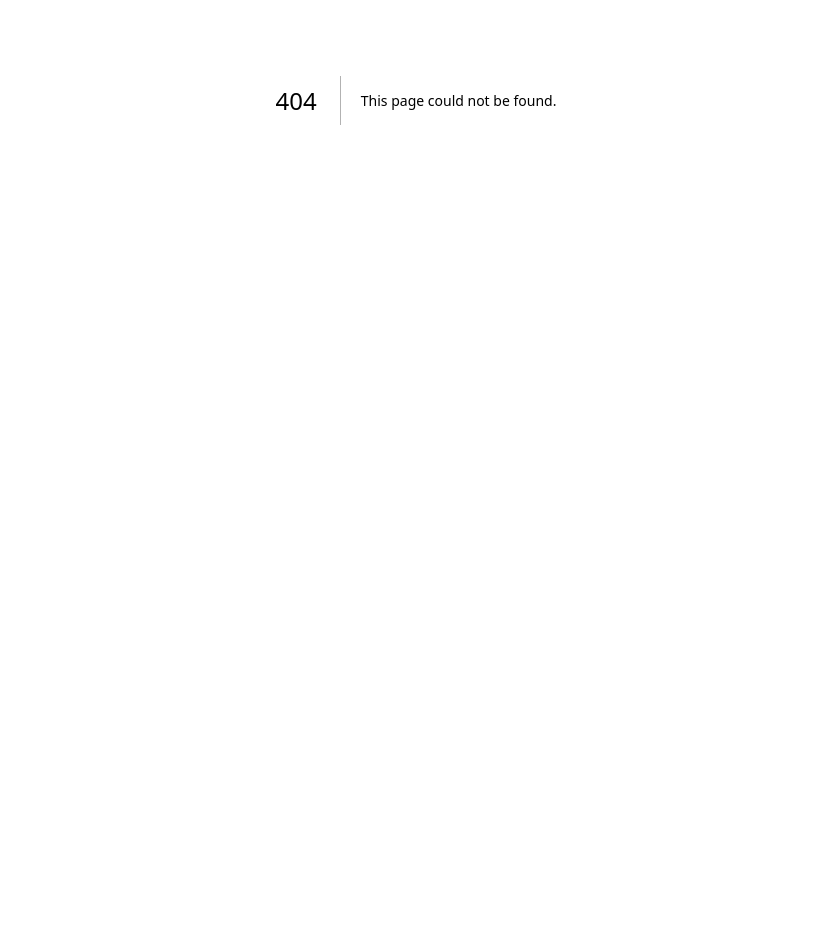
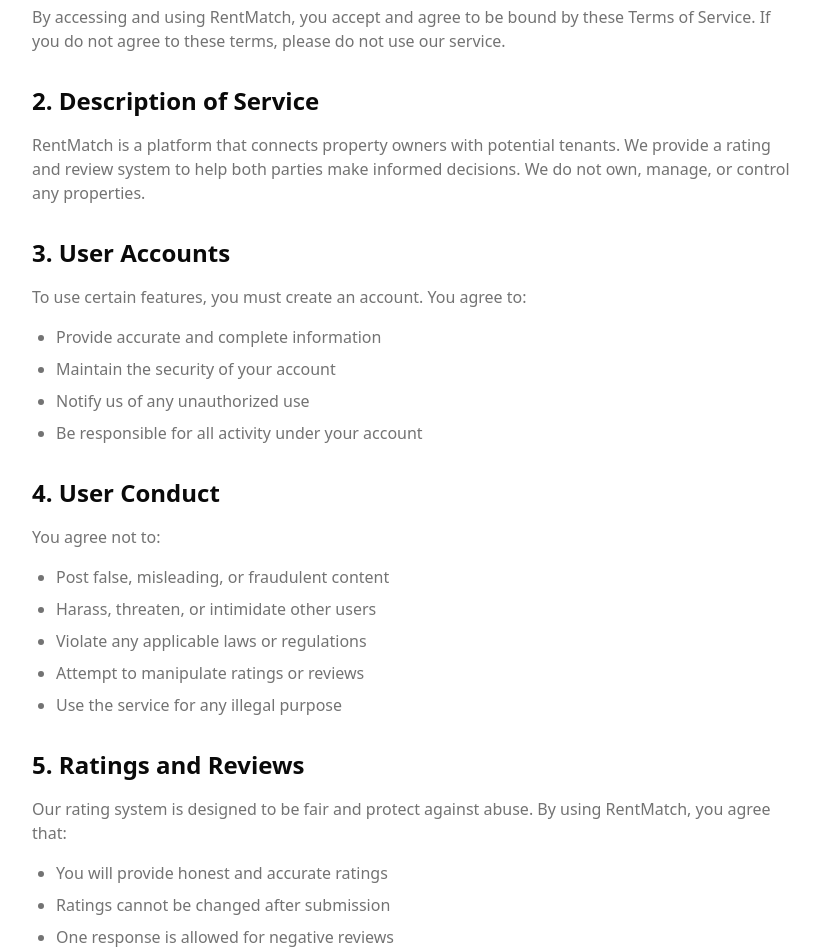
Before and after one commit to GruhamServices/gruham, a Next.js app: page /terms in a window 1280 px wide. Before the commit this address had no page. Shown: the part 300-1252 px from the top of the page, without its empty margins (224-1044 px from the left). Before the commit the page ends 800 px from the top, so only its background shows below. Built offline with nearby package versions, Linux system fonts and the light colour scheme; no server answers.

Commit message:
add terms of service page

```diff
--- /dev/null
+++ b/src/app/terms/page.tsx
@@ -0,0 +1,93 @@
+import { MainLayout } from "@/components/layout"
+
+export default function TermsPage() {
+  return (
+    <MainLayout>
+      <section className="py-16 px-4">
+        <div className="container mx-auto max-w-3xl">
+          <h1 className="text-4xl font-bold mb-8">Terms of Service</h1>
+
+          <div className="prose prose-gray max-w-none">
+            <p className="text-muted-foreground mb-6">
+              Last updated: {new Date().toLocaleDateString()}
+            </p>
+
+            <h2 className="text-2xl font-semibold mt-8 mb-4">1. Acceptance of Terms</h2>
+            <p className="text-muted-foreground mb-4">
+              By accessing and using RentMatch, you accept and agree to be bound
+              by these Terms of Service. If you do not agree to these terms,
+              please do not use our service.
+            </p>
+
+            <h2 className="text-2xl font-semibold mt-8 mb-4">2. Description of Service</h2>
+            <p className="text-muted-foreground mb-4">
+              RentMatch is a platform that connects property owners with potential
+              tenants. We provide a rating and review system to help both parties
+              make informed decisions. We do not own, manage, or control any properties.
+            </p>
+
+            <h2 className="text-2xl font-semibold mt-8 mb-4">3. User Accounts</h2>
+            <p className="text-muted-foreground mb-4">
+              To use certain features, you must create an account. You agree to:
+            </p>
+            <ul className="list-disc pl-6 space-y-2 text-muted-foreground mb-4">
+              <li>Provide accurate and complete information</li>
+              <li>Maintain the security of your account</li>
+              <li>Notify us of any unauthorized use</li>
+              <li>Be responsible for all activity under your account</li>
+            </ul>
+
+            <h2 className="text-2xl font-semibold mt-8 mb-4">4. User Conduct</h2>
+            <p className="text-muted-foreground mb-4">
+              You agree not to:
+            </p>
+            <ul className="list-disc pl-6 space-y-2 text-muted-foreground mb-4">
+              <li>Post false, misleading, or fraudulent content</li>
+              <li>Harass, threaten, or intimidate other users</li>
+              <li>Violate any applicable laws or regulations</li>
+              <li>Attempt to manipulate ratings or reviews</li>
+              <li>Use the service for any illegal purpose</li>
+            </ul>
+
+            <h2 className="text-2xl font-semibold mt-8 mb-4">5. Ratings and Reviews</h2>
+            <p className="text-muted-foreground mb-4">
+              Our rating system is designed to be fair and protect against abuse.
+              By using RentMatch, you agree that:
+            </p>
+            <ul className="list-disc pl-6 space-y-2 text-muted-foreground mb-4">
+              <li>You will provide honest and accurate ratings</li>
+              <li>Ratings cannot be changed after submission</li>
+              <li>One response is allowed for negative reviews</li>
+              <li>We may remove reviews that violate our policies</li>
+            </ul>
+
+            <h2 className="text-2xl font-semibold mt-8 mb-4">6. Property Listings</h2>
+            <p className="text-muted-foreground mb-4">
+              Property owners are solely responsible for their listings. RentMatch
+              does not verify the accuracy of property information and is not
+              responsible for any disputes between owners and tenants.
+            </p>
+
+            <h2 className="text-2xl font-semibold mt-8 mb-4">7. Limitation of Liability</h2>
+            <p className="text-muted-foreground mb-4">
+              RentMatch is a platform that facilitates connections. We are not
+              responsible for the actions of users, the quality of properties,
+              or any damages arising from your use of the service.
+            </p>
+
+            <h2 className="text-2xl font-semibold mt-8 mb-4">8. Changes to Terms</h2>
+            <p className="text-muted-foreground mb-4">
+              We may update these terms from time to time. Continued use of the
+              service after changes constitutes acceptance of the new terms.
+            </p>
+
+            <h2 className="text-2xl font-semibold mt-8 mb-4">9. Contact</h2>
+            <p className="text-muted-foreground mb-4">
+              For questions about these Terms, contact us at support@rentmatch.com.
+            </p>
+          </div>
+        </div>
+      </section>
+    </MainLayout>
+  )
+}
```
